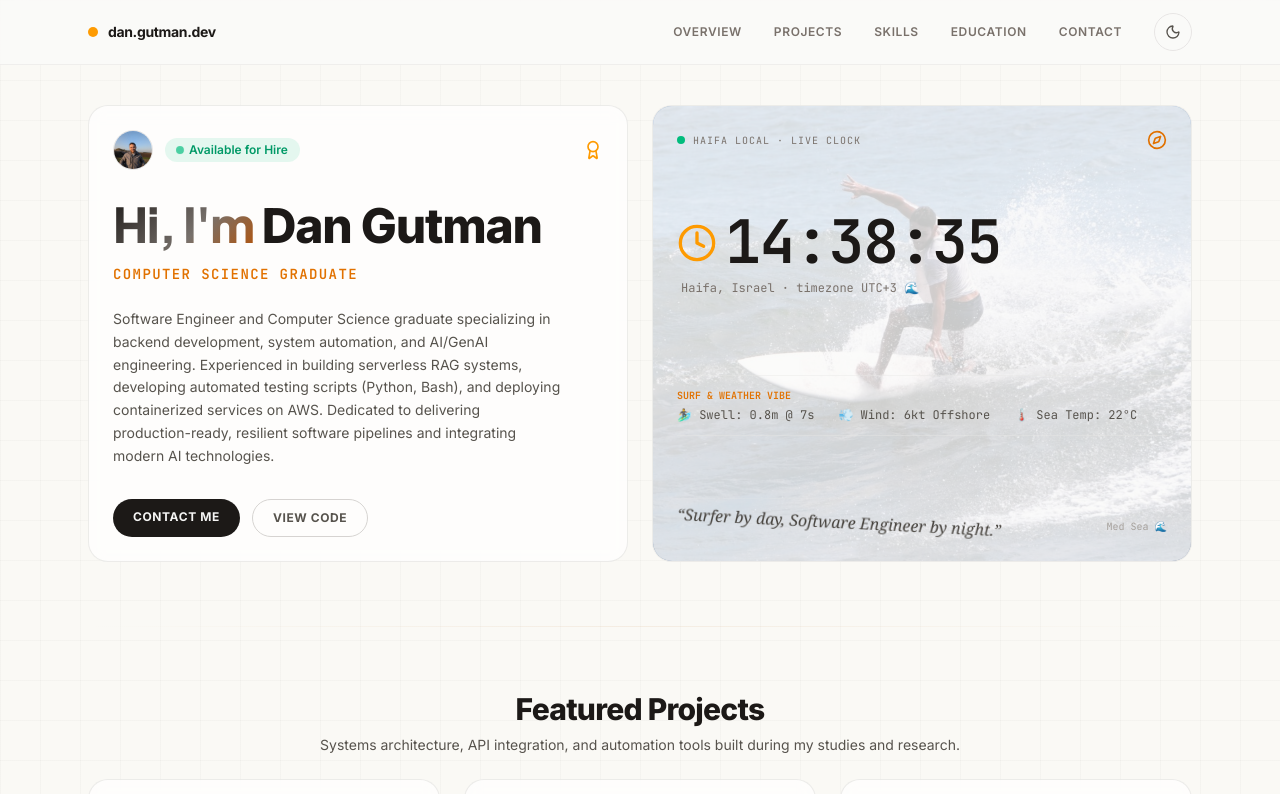
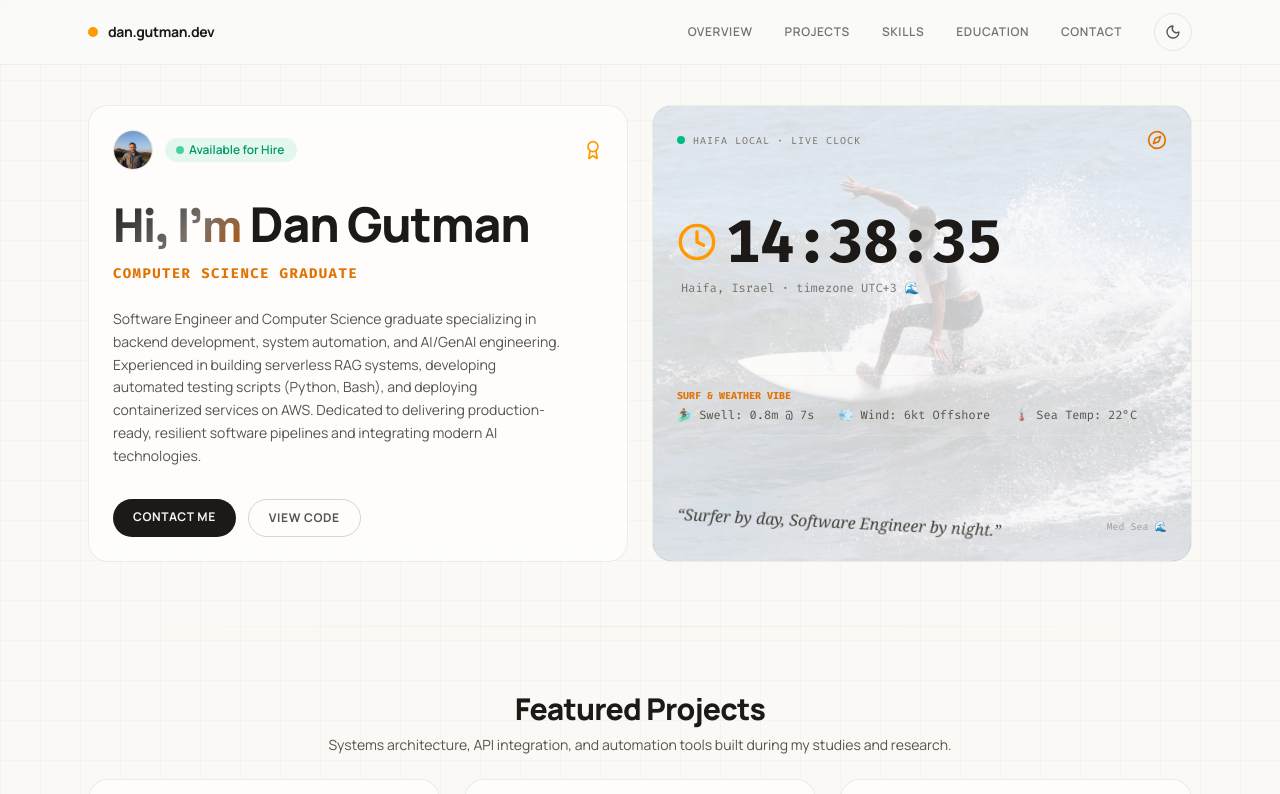
Before and after one commit to Dangutman98/dangutman.github.io, a React (Vite) app: page / in a window 1280 px wide. Shown: the top 794 px of the page. Built offline with nearby package versions, Linux system fonts and the light colour scheme.

Commit message:
Change font stack to Space Grotesk, Manrope, and Fira Code for a unique developer aesthetic

```diff
--- a/index.html
+++ b/index.html
@@ -14,7 +14,7 @@
     <meta name="twitter:card" content="summary_large_image" />
     <link rel="preconnect" href="https://fonts.googleapis.com" />
     <link rel="preconnect" href="https://fonts.gstatic.com" crossorigin />
-    <link href="https://fonts.googleapis.com/css2?family=Plus+Jakarta+Sans:wght@300;400;500;600;700;800&family=Inter:wght@300;400;500;600;700;800&family=JetBrains+Mono:wght@400;500;600&display=swap" rel="stylesheet" />
+    <link href="https://fonts.googleapis.com/css2?family=Space+Grotesk:wght@300;400;500;600;700&family=Manrope:wght@200;300;400;500;600;700;800&family=Fira+Code:wght@300;400;500;600;700&display=swap" rel="stylesheet" />
     <script>
       try {
         if (localStorage.getItem("dan_theme") === "dark") {
--- a/src/index.css
+++ b/src/index.css
@@ -2,9 +2,9 @@
 
 /* ── Fonts & Custom Theme ────────────────────────────────────────────────── */
 @theme {
-  --font-sans: "Inter", ui-sans-serif, system-ui, sans-serif;
-  --font-heading: "Plus Jakarta Sans", ui-sans-serif, system-ui, sans-serif;
-  --font-mono: "JetBrains Mono", ui-monospace, monospace;
+  --font-sans: "Manrope", ui-sans-serif, system-ui, sans-serif;
+  --font-heading: "Space Grotesk", ui-sans-serif, system-ui, sans-serif;
+  --font-mono: "Fira Code", ui-monospace, monospace;
 }
 
 /* ── Custom Scrollbar ───────────────────────────────────────────────────── */
```
